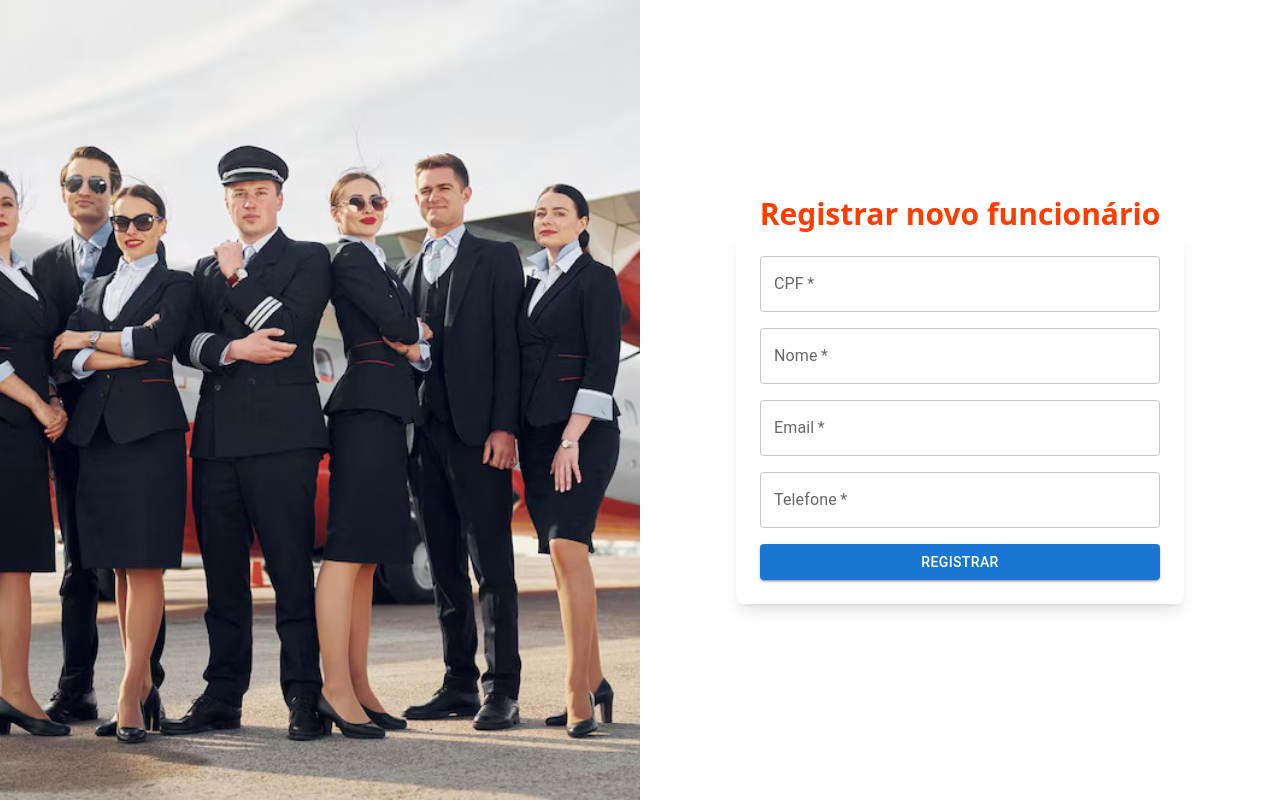
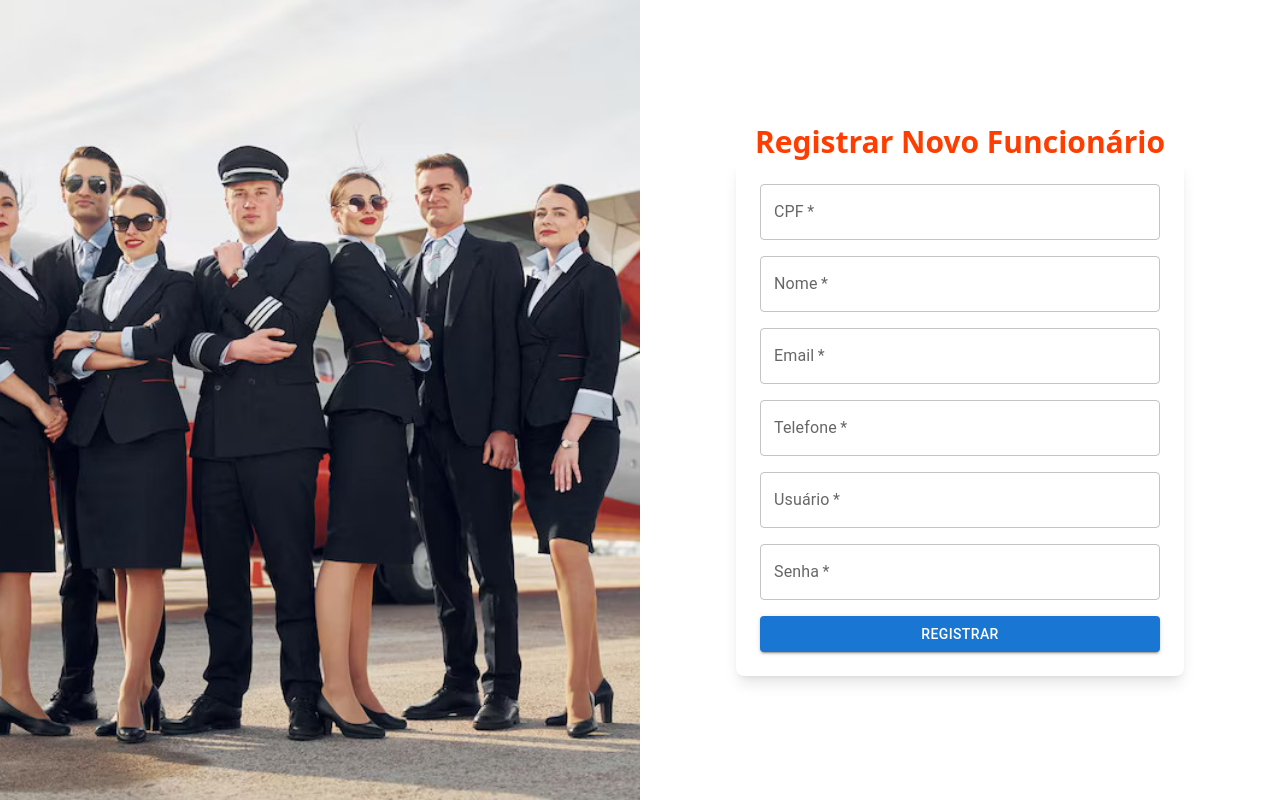
Before and after one commit to rodrigovalest/TADS-DAC-empresa-aerea, a Next.js app in the folder frontend/: page /cadastrar-funcionario in a window 1280 px wide. Built offline with nearby package versions, Linux system fonts and the light colour scheme.

Commit message:
feat(R16,R17,R18,R19): create employee crud

```diff
--- a/frontend/src/app/cadastrar-funcionario/page.tsx
+++ b/frontend/src/app/cadastrar-funcionario/page.tsx
@@ -1,74 +1,151 @@
-'use client'
+'use client';
 
-import React, {useState} from "react";
-import { TextField, Button, Select, MenuItem, FormControl, InputLabel } from "@mui/material";
+import React, { useState, useEffect } from "react";
+import { TextField, Button } from "@mui/material";
+import Employee from "../interfaces/employee";
 
+interface StaffRegisterProps {
+  onAddEmployee: (employee: Employee) => void;
+  initialData?: Employee | null;
+}
 
+const StaffRegister: React.FC<StaffRegisterProps> = ({ onAddEmployee, initialData }) => {
+  const [formData, setFormData] = useState<Employee>({
+    name: '',
+    cpf: '',
+    email: '',
+    phone: '',
+    user: '',
+    password: '',
+  });
 
-const StaffRegister = () => {
   const [errorCPF, setError] = useState(false);
   const [helperText, setHelperText] = useState('');
 
-    const checkCPF = (e) => {
-        const inputvalue = e.target.value.trim();
-        if(inputvalue.length  < 11){
-            setError(true);
-            setHelperText('O CPF deve ter 11 dígitos');
+  useEffect(() => {
+    if (initialData) {
+      setFormData(initialData);
     }
-        const cpf = inputvalue.split('').map(Number);
-        const validador = (cpf: number[], factor: number) => {
-        let total = 0;
-        for (let i = 0; i < factor - 1; i++) {
-            total += cpf[i] * (factor - i);
-        }
-        const resto = (total * 10) % 11;
-        return resto === 10 ? 0 : resto;
-        };
+  }, [initialData]);
 
-        const digito1 = validador(cpf, 10);
-        const digito2 = validador(cpf, 11);
+  const handleChange = (e: React.ChangeEvent<HTMLInputElement>) => {
+    const { name, value } = e.target;
 
-        if (cpf[9] !== digito1 || cpf[10] !== digito2) {
-            setError(true);
-            setHelperText('CPF inválido: dígitos verificadores incorretos');
-        }
-        else{
-            setError(false);
-            setHelperText('')
+    if (name === 'cpf' || name === 'phone') {
+      const numericValue = value.replace(/\D/g, '');
+      setFormData((prevData) => ({ ...prevData, [name]: numericValue }));
+    } else {
+      setFormData((prevData) => ({ ...prevData, [name]: value }));
     }
   };
 
-    return(
+  const handleSubmit = (e: React.FormEvent) => {
+    e.preventDefault();
+    onAddEmployee(formData);
+  };
+
+  return (
     <div className="flex h-screen">
       <div className="w-1/2 bg-black flex justify-center items-center">
-                <img className="w-full h-full object-cover object-top" src="images/airportstaffs.jpeg" alt="Imagem de voo" />
+        <img
+          className="w-full h-full object-cover object-top"
+          src="images/airportstaffs.jpeg"
+          alt="Imagem de voo"
+        />
       </div>
       <div className="w-1/2 flex justify-center items-center p-8 flex-col">
         <div className="text-[#FF3D00] text-3xl font-semibold">
-                        Registrar novo funcionário
+          {initialData ? "Editar Funcionário" : "Registrar Novo Funcionário"}
         </div>
         <div className="w-full max-w-md bg-white shadow-lg rounded-lg p-6">
-                    <form className="flex flex-col gap-4">
-                        <TextField label="CPF" type="number" variant="outlined"
-                            onBlur={checkCPF}
+          <form className="flex flex-col gap-4" onSubmit={handleSubmit}>
+            <TextField
+              label="CPF"
+              name="cpf"
+              type="text"
+              variant="outlined"
+              value={formData.cpf}
+              onChange={handleChange}
+              onBlur={(e) => {
+                const trimmedValue = e.target.value.trim();
+                setFormData((prevData) => ({ ...prevData, cpf: trimmedValue }));
+                if (trimmedValue.length < 11) {
+                  setError(true);
+                  setHelperText('O CPF deve ter 11 dígitos');
+                  return;
+                }
+                setError(false);
+                setHelperText('');
+              }}
               error={errorCPF}
               helperText={helperText}
-                            fullWidth required />
-                        <TextField label="Nome" type="text" variant="outlined" fullWidth required />
-                        <TextField label="Email" type="email" variant="outlined" fullWidth required />
-                        <TextField label="Telefone" type="phone" variant="outlined" fullWidth required />
-
+              fullWidth
+              required
+              disabled={!!initialData}
+            />
+            <TextField
+              label="Nome"
+              name="name"
+              type="text"
+              variant="outlined"
+              value={formData.name}
+              onChange={handleChange}
+              fullWidth
+              required
+            />
+            <TextField
+              label="Email"
+              name="email"
+              type="email"
+              variant="outlined"
+              value={formData.email}
+              onChange={handleChange}
+              fullWidth
+              required
+            />
+            <TextField
+              label="Telefone"
+              name="phone"
+              type="text"
+              variant="outlined"
+              value={formData.phone}
+              onChange={handleChange}
+              fullWidth
+              required
+            />
+            <TextField
+              label="Usuário"
+              name="user"
+              type="text"
+              variant="outlined"
+              value={formData.user}
+              onChange={handleChange}
+              fullWidth
+              required
+            />
+            <TextField
+              label="Senha"
+              name="password"
+              type="password"
+              variant="outlined"
+              value={formData.password}
+              onChange={handleChange}
+              fullWidth
+              required
+            />
             <Button
               variant="contained"
               className="bg-[#FF3D00] hover:bg-[#D63000]"
               type="submit"
-                            fullWidth>
-                            Registrar
+              fullWidth
+            >
+              {initialData ? "Salvar Alterações" : "Registrar"}
             </Button>
           </form>
         </div>
       </div>
     </div>
-    )
-}
-export default StaffRegister
+  );
+};
+
+export default StaffRegister;
--- /dev/null
+++ b/frontend/src/app/interfaces/employee.ts
@@ -0,0 +1,8 @@
+export default interface Employee {
+  name: string;
+  cpf: string;
+  email: string;
+  phone: string;
+  user: string;
+  password: string;
+}
--- /dev/null
+++ b/frontend/src/app/lista-funcionarios/page.tsx
@@ -0,0 +1,87 @@
+'use client';
+
+import React, { useState } from 'react';
+import '../../app/globals.css';
+import Header from "../../components/Header";
+import HeaderBanner from '@/components/HeaderBanner';
+import EmployeeTable from '@/components/EmployeeTable';
+import AddIcon from '@mui/icons-material/Add';
+import { Button, Dialog } from '@mui/material';
+import StaffRegister from '../cadastrar-funcionario/page';
+import Employee from '../interfaces/employee';
+
+const EmployeePage: React.FC = () => {
+  const [open, setOpen] = useState(false);
+  const [editEmployee, setEditEmployee] = useState<Employee | null>(null);
+  const [employees, setEmployees] = useState([
+    { name: 'Paulo', cpf: '111.111.111-11', email: 'paulo@example.com', phone: '123456789', user: 'paulo', password: 'password' },
+    { name: 'Ana', cpf: '222.222.222-22', email: 'ana@example.com', phone: '987654321', user: 'ana', password: 'password' },
+    { name: 'Carlos', cpf: '333.333.333-33', email: 'carlos@example.com', phone: '456789123', user: 'carlos', password: 'password' },
+    { name: 'Maria', cpf: '444.444.444-44', email: 'maria@example.com', phone: '789123456', user: 'maria', password: 'password' },
+    { name: 'João', cpf: '555.555.555-55', email: 'joao@example.com', phone: '321654987', user: 'joao', password: 'password' },
+    { name: 'Fernanda', cpf: '666.666.666-66', email: 'fernanda@example.com', phone: '654987321', user: 'fernanda', password: 'password' },
+    { name: 'Lucas', cpf: '777.777.777-77', email: 'lucas@example.com', phone: '987321654', user: 'lucas', password: 'password' },
+]);
+
+  const addEmployee = () => {
+    setEditEmployee(null);
+    setOpen(true);
+  };
+
+  const handleClose = () => {
+    setOpen(false);
+  };
+
+  const handleAddOrEditEmployee = (newEmployee: Employee) => {
+    if (editEmployee) {
+      setEmployees((prevEmployees) =>
+        prevEmployees.map((emp) => (emp.cpf === newEmployee.cpf ? newEmployee : emp))
+      );
+    } else {
+      setEmployees((prevEmployees) => [...prevEmployees, newEmployee]);
+    }
+    setOpen(false);
+  };
+
+  const handleEdit = (employee: Employee) => {
+    setEditEmployee(employee);
+    setOpen(true);
+  };
+
+  const handleDelete = (cpf: string) => {
+    setEmployees((prevEmployees) => prevEmployees.filter((emp) => emp.cpf !== cpf));
+  };
+
+  return (
+    <div>
+      <Header />
+      <HeaderBanner text="Lista de Funcionários" />
+      <div className="w-[85vw] mx-auto flex justify-end -mt-18">
+        <Button
+          variant="contained"
+          color="primary"
+          onClick={addEmployee}
+          style={{
+            backgroundColor: '#FF3D00',
+            color: '#FFFFFF',
+            marginBottom: '12px',
+          }}
+        >
+          <AddIcon />
+        </Button>
+      </div>
+      <div className="p-5 rounded-3xl border-3 w-[85vw] border-black mx-auto bg-white">
+        <EmployeeTable employees={employees} onEdit={handleEdit} onDelete={handleDelete} />
+      </div>
+
+      <Dialog open={open} onClose={handleClose} fullWidth maxWidth="md">
+        <StaffRegister
+          onAddEmployee={handleAddOrEditEmployee}
+          initialData={editEmployee}
+        />
+      </Dialog>
+    </div>
+  );
+};
+
+export default EmployeePage;
--- /dev/null
+++ b/frontend/src/components/EmployeeTable.tsx
@@ -0,0 +1,112 @@
+"use client";
+
+import React, { useState } from 'react';
+import {
+  TableContainer,
+  Paper,
+  Table,
+  TableHead,
+  TableRow,
+  TableCell,
+  TableBody,
+  TableSortLabel,
+  IconButton,
+} from '@mui/material';
+import EditIcon from '@mui/icons-material/Edit';
+import DeleteIcon from '@mui/icons-material/Delete';
+import Employee from '../app/interfaces/employee';
+
+type Order = 'asc' | 'desc';
+
+interface EmployeeTableProps {
+  employees: Employee[];
+  onEdit: (employee: Employee) => void;
+  onDelete: (cpf: string) => void;
+}
+
+const EmployeeTable: React.FC<EmployeeTableProps> = ({ employees, onEdit, onDelete }) => {
+  const [order, setOrder] = useState<Order>('asc');
+  const [orderBy, setOrderBy] = useState<keyof Employee>('name');
+
+  const handleSort = (property: keyof Employee) => {
+    const isAscending = orderBy === property && order === 'asc';
+    setOrder(isAscending ? 'desc' : 'asc');
+    setOrderBy(property);
+  };
+
+  const sortedEmployees = [...employees].sort((a, b) => {
+    if (a[orderBy] < b[orderBy]) return order === 'asc' ? -1 : 1;
+    if (a[orderBy] > b[orderBy]) return order === 'asc' ? 1 : -1;
+    return 0;
+  });
+
+  return (
+    <TableContainer component={Paper}>
+      <Table>
+        <TableHead>
+          <TableRow>
+            <TableCell>
+              <TableSortLabel
+                active={orderBy === 'name'}
+                direction={orderBy === 'name' ? order : 'asc'}
+                onClick={() => handleSort('name')}
+              >
+                <span className="font-bold text-[20px]">Nome</span>
+              </TableSortLabel>
+            </TableCell>
+            <TableCell>
+              <TableSortLabel
+                active={orderBy === 'cpf'}
+                direction={orderBy === 'cpf' ? order : 'asc'}
+                onClick={() => handleSort('cpf')}
+              >
+                <span className="font-bold text-[20px]">CPF</span>
+              </TableSortLabel>
+            </TableCell>
+            <TableCell>
+              <TableSortLabel
+                active={orderBy === 'email'}
+                direction={orderBy === 'email' ? order : 'asc'}
+                onClick={() => handleSort('email')}
+              >
+                <span className="font-bold text-[20px]">Email</span>
+              </TableSortLabel>
+            </TableCell>
+            <TableCell>
+              <TableSortLabel
+                active={orderBy === 'phone'}
+                direction={orderBy === 'phone' ? order : 'asc'}
+                onClick={() => handleSort('phone')}
+              >
+                <span className="font-bold text-[20px]">Telefone</span>
+              </TableSortLabel>
+            </TableCell>
+            <TableCell>
+              <span className="font-bold text-[20px]">Ações</span>
+            </TableCell>
+          </TableRow>
+        </TableHead>
+        <TableBody>
+          {sortedEmployees.map((employee, index) => (
+            <TableRow key={index}>
+              <TableCell>{employee.name}</TableCell>
+              <TableCell>{employee.cpf}</TableCell>
+              <TableCell>{employee.email}</TableCell>
+              <TableCell>{employee.phone}</TableCell>
+              <TableCell>
+                <IconButton onClick={() => onEdit(employee)} color="primary">
+                  <EditIcon />
+                </IconButton>
+                <IconButton onClick={() => onDelete(employee.cpf)} color="secondary">
+                  <DeleteIcon />
+                </IconButton>
+              </TableCell>
+            </TableRow>
+          ))}
+        </TableBody>
+      </Table>
+    </TableContainer>
+  );
+};
+
+export default EmployeeTable;
```
Also changed, not shown: 1 other file (tests, documents, lock files or other folders). Lines whose indentation alone changed are shown as unchanged.
